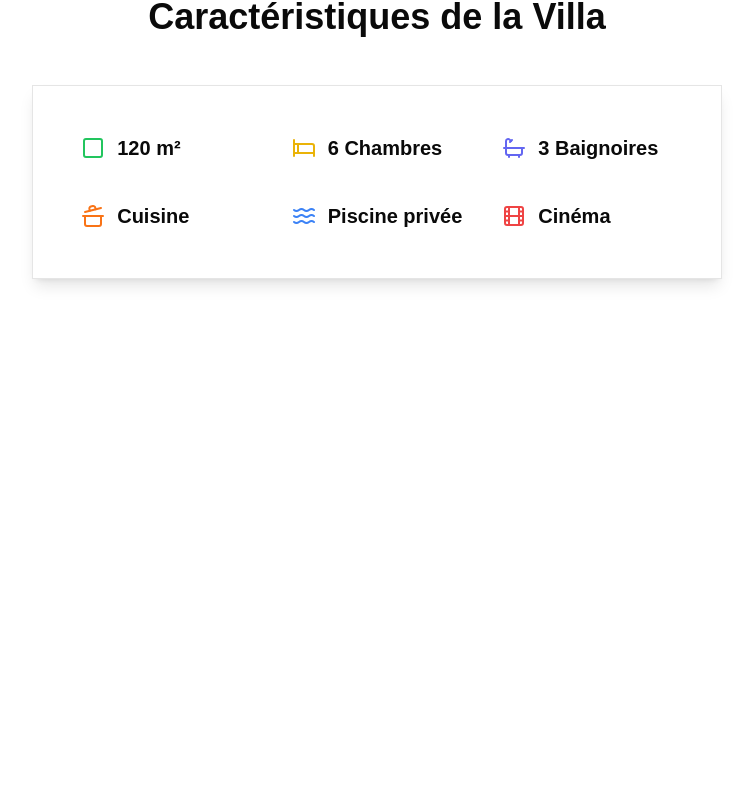
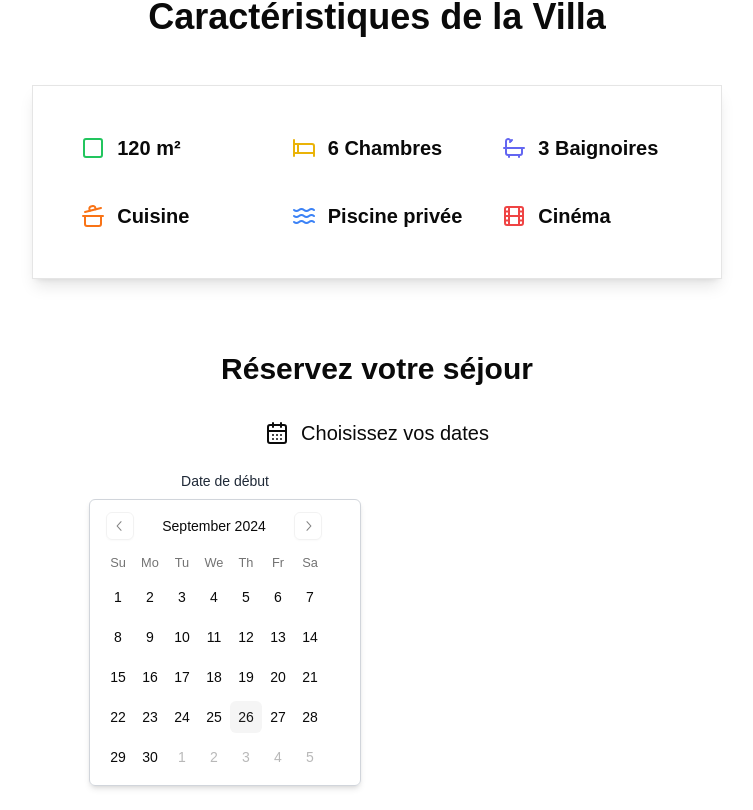
Before and after one commit to Arnaud-Igor/villa-reservation-nextjs, a Next.js app: page / in a window 1280 px wide. Shown: the part 1477-2287 px from the top of the page, without its empty margins (263-1016 px from the left). Before the commit the page ends 1804 px from the top, so only its background shows below. Built offline with nearby package versions, Linux system fonts and the light colour scheme.

Commit message:
first commit

```diff
--- /dev/null
+++ b/app/components/Reservation/Reservation.tsx
@@ -0,0 +1,139 @@
+"use client";
+import { CalendarDays } from "lucide-react";
+import React, { useState } from "react";
+import { Calendar } from "@/components/ui/calendar";
+
+const PricePerNight: number = 50000;
+
+function Reservation() {
+  const [startDate, setStartDate] = useState<Date | undefined>();
+
+  const [endDate, setEndDate] = useState<Date | undefined>();
+
+  const [isSubmitted, setIsSubmitted] = useState<boolean>(false);
+
+  const handleStartDateChange = (date: Date | undefined) => {
+    const currentDate = new Date();
+    if (date && date < currentDate) {
+      setStartDate(undefined);
+      setEndDate(undefined);
+    }
+
+    if (date && endDate && date > endDate) {
+      setEndDate(undefined);
+    }
+    setStartDate(date);
+  };
+
+  const handleEndDateChange = (date: Date | undefined) => {
+    if (date && startDate && date >= startDate) {
+      setEndDate(undefined);
+    }
+    setEndDate(date);
+  };
+
+  const handleCalculateTotalNights = () => {
+    if (startDate && endDate) {
+      const diffTime = endDate.getTime() - startDate.getTime();
+
+      return Math.ceil(diffTime / (1000 * 60 * 60 * 24));
+    }
+
+    return 0;
+  };
+
+  const totalNight = handleCalculateTotalNights();
+  const totalPrice = totalNight * PricePerNight;
+
+  const handleSubmit = () => {
+    if (startDate && endDate) {
+      setIsSubmitted(true);
+      setTimeout(() => {
+        setIsSubmitted(false);
+        setStartDate(undefined);
+        setEndDate(undefined);
+      }, 3000);
+    }
+  };
+
+  return (
+    <div className="container">
+      <div className="max-w-[1200px] mx-auto p-6 rounded-xl space-y-8">
+        <h1 className="text-2xl md:text-3xl font-bold text-center">
+          Réservez votre séjour
+        </h1>
+        <div className="space-y-4">
+          <div className="flex items-center space-x-3 justify-center">
+            <CalendarDays size={24} />
+            <p className="md:text-xl">Choisissez vos dates</p>
+          </div>
+          <div className="grid grid-cols-1 md:grid-cols-2 gap-8 max-w-xl mx-auto">
+            <div>
+              <p className="text-sm font-medium text-gray-800 text-center py-2">
+                Date de début
+              </p>
+              <Calendar
+                mode="single"
+                selected={startDate}
+                onSelect={handleStartDateChange}
+                className="rounded-md border border-gray-300 shadow-md"
+              />
+            </div>
+            {startDate && (
+              <div>
+                <p className="text-sm font-medium text-gray-800 text-center py-2">
+                  Date de fin
+                </p>
+                <Calendar
+                  mode="single"
+                  selected={endDate}
+                  onSelect={handleEndDateChange}
+                  className="rounded-md border border-gray-300 shadow-md"
+                />
+              </div>
+            )}
+          </div>
+        </div>
+      </div>
+      {totalNight > 0 && (
+        <div className="mx-auto max-w-[600px] p-6 space-y-8">
+          <h2 className="text-2xl md:text-3xl font-bold text-center">
+            Récapitulatif
+          </h2>
+          <div className="space-y-4 border border-gray-300 shadow-xl rounded-xl p-6">
+            <div className="flex justify-between">
+              <p className="text-lg font-bold">Nombre de nuits : </p>
+              <p className="text-lg">{totalNight}</p>
+            </div>
+            <div className="flex justify-between">
+              <p className="text-lg font-bold">Prix par nuit : </p>
+              <p className="text-lg">{PricePerNight} FCFA</p>
+            </div>
+            <div className="flex justify-between">
+              <p className="text-lg font-bold">Prix total : </p>
+              <p className="text-lg">{totalPrice} FCFA</p>
+            </div>
+            <div className="flex">
+              <button
+                onClick={handleSubmit}
+                className={`${
+                  isSubmitted ? "bg-green-500" : "bg-blue-500"
+                } text-white rounded-md py-2 px-4 w-full`}
+              >
+                {isSubmitted ? (
+                  <p className="text-center font-bold">Réservation confirmée</p>
+                ) : (
+                  <p className="text-center font-bold">
+                    Confirmer la réservation
+                  </p>
+                )}
+              </button>
+            </div>
+          </div>
+        </div>
+      )}
+    </div>
+  );
+}
+
+export default Reservation;
--- a/app/page.tsx
+++ b/app/page.tsx
@@ -1,5 +1,6 @@
 import Galerie from "./components/Galerie/Galerie";
 import Header from "./components/Header/Header";
+import Reservation from "./components/Reservation/Reservation";
 import VillaInfos from "./components/VillaInfos/VillaInfos";
 
 export default function Home() {
@@ -15,6 +16,7 @@ export default function Home() {
         hasPool={true}
         hasCinema={true}
       />
+      <Reservation />
     </div>
   );
 }
--- /dev/null
+++ b/components/ui/calendar.tsx
@@ -0,0 +1,72 @@
+"use client"
+
+import * as React from "react"
+import { ChevronLeftIcon, ChevronRightIcon } from "@radix-ui/react-icons"
+import { DayPicker } from "react-day-picker"
+
+import { cn } from "@/lib/utils"
+import { buttonVariants } from "@/components/ui/button"
+
+export type CalendarProps = React.ComponentProps<typeof DayPicker>
+
+function Calendar({
+  className,
+  classNames,
+  showOutsideDays = true,
+  ...props
+}: CalendarProps) {
+  return (
+    <DayPicker
+      showOutsideDays={showOutsideDays}
+      className={cn("p-3", className)}
+      classNames={{
+        months: "flex flex-col sm:flex-row space-y-4 sm:space-x-4 sm:space-y-0",
+        month: "space-y-4",
+        caption: "flex justify-center pt-1 relative items-center",
+        caption_label: "text-sm font-medium",
+        nav: "space-x-1 flex items-center",
+        nav_button: cn(
+          buttonVariants({ variant: "outline" }),
+          "h-7 w-7 bg-transparent p-0 opacity-50 hover:opacity-100"
+        ),
+        nav_button_previous: "absolute left-1",
+        nav_button_next: "absolute right-1",
+        table: "w-full border-collapse space-y-1",
+        head_row: "flex",
+        head_cell:
+          "text-muted-foreground rounded-md w-8 font-normal text-[0.8rem]",
+        row: "flex w-full mt-2",
+        cell: cn(
+          "relative p-0 text-center text-sm focus-within:relative focus-within:z-20 [&:has([aria-selected])]:bg-accent [&:has([aria-selected].day-outside)]:bg-accent/50 [&:has([aria-selected].day-range-end)]:rounded-r-md",
+          props.mode === "range"
+            ? "[&:has(>.day-range-end)]:rounded-r-md [&:has(>.day-range-start)]:rounded-l-md first:[&:has([aria-selected])]:rounded-l-md last:[&:has([aria-selected])]:rounded-r-md"
+            : "[&:has([aria-selected])]:rounded-md"
+        ),
+        day: cn(
+          buttonVariants({ variant: "ghost" }),
+          "h-8 w-8 p-0 font-normal aria-selected:opacity-100"
+        ),
+        day_range_start: "day-range-start",
+        day_range_end: "day-range-end",
+        day_selected:
+          "bg-primary text-primary-foreground hover:bg-primary hover:text-primary-foreground focus:bg-primary focus:text-primary-foreground",
+        day_today: "bg-accent text-accent-foreground",
+        day_outside:
+          "day-outside text-muted-foreground opacity-50  aria-selected:bg-accent/50 aria-selected:text-muted-foreground aria-selected:opacity-30",
+        day_disabled: "text-muted-foreground opacity-50",
+        day_range_middle:
+          "aria-selected:bg-accent aria-selected:text-accent-foreground",
+        day_hidden: "invisible",
+        ...classNames,
+      }}
+      components={{
+        IconLeft: ({ ...props }) => <ChevronLeftIcon className="h-4 w-4" />,
+        IconRight: ({ ...props }) => <ChevronRightIcon className="h-4 w-4" />,
+      }}
+      {...props}
+    />
+  )
+}
+Calendar.displayName = "Calendar"
+
+export { Calendar }
--- a/package.json
+++ b/package.json
@@ -14,9 +14,11 @@
     "autoprefixer": "^10.4.20",
     "class-variance-authority": "^0.7.0",
     "clsx": "^2.1.1",
+    "date-fns": "^3.6.0",
     "lucide-react": "^0.446.0",
     "next": "14.2.13",
     "react": "^18",
+    "react-day-picker": "^8.10.1",
     "react-dom": "^18",
     "tailwind-merge": "^2.5.2",
     "tailwindcss-animate": "^1.0.7"
```
Also changed, not shown: 1 other file (tests, documents, lock files or other folders).
